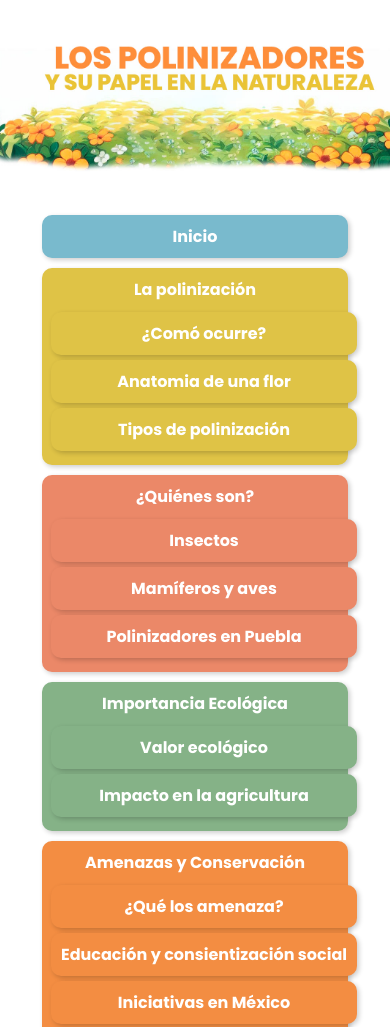
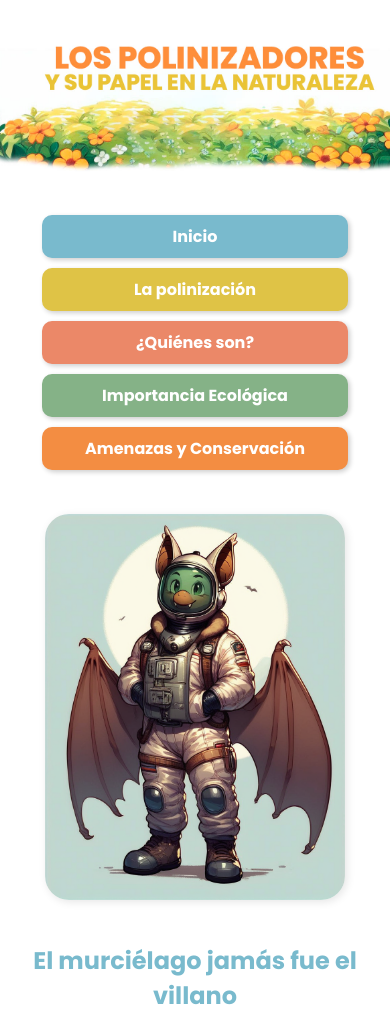
Before and after one commit to maikn9in/maikn9in.github.io, a plain HTML site: page index.html in a window 390 px wide. Shown: the top 1027 px of the page. Drawn offline with Linux system fonts and the light colour scheme; a script that the page names is missing.

Commit message:
Add files via upload

```diff
--- a/STYLE1.css
+++ b/STYLE1.css
@@ -212,22 +212,6 @@ h2{
     text-align: center;
     padding: 9px;
   }
-  .navbar li ul {
-  position: static;
-  display: block !important;
-  background: inherit;
-  box-shadow: none;
-  padding: 0;
-  margin: 10px 0 0;
-  }
-  .navbar li:hover ul {
-  display: block;
-  }
-  .navbar li ul li {
-  margin: 5px 0;
-  width: 100%;
-  background: inherit;
-  }
   #sec1, #sec2, #secV {
     width: 100%;
     padding: 10px;
--- a/STYLE2.css
+++ b/STYLE2.css
@@ -1,3 +1,4 @@
+@import url('https://fonts.googleapis.com/css2?family=Poppins:ital,wght@0,100;0,200;0,300;0,400;0,500;0,600;0,700;0,800;0,900;1,100;1,200;1,300;1,400;1,500;1,600;1,700;1,800;1,900&display=swap');
 body{
   margin: 0;
   font-family: 'Poppins', sans-serif;
```
